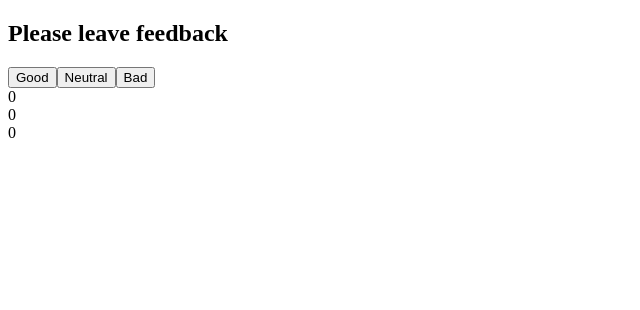
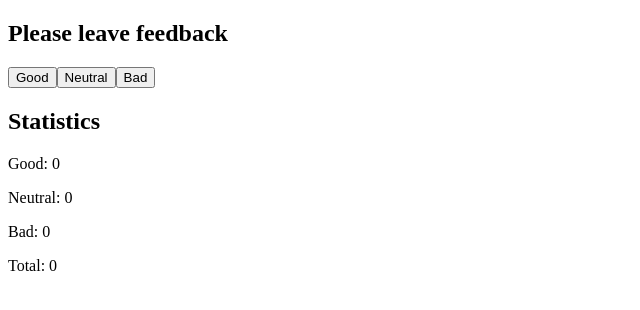
Before and after one commit to llenn4ik/goit-react-hw-02-feedback, a React (Create React App) app: page / in a window 1280 px wide. Shown: the top 310 px of the page, without its empty margins (0-640 px from the left). Built offline with nearby package versions, Linux system fonts and the light colour scheme.

Commit message:
add statistics

```diff
--- a/src/components/App.js
+++ b/src/components/App.js
@@ -1,6 +1,7 @@
 import React, { Component } from 'react';
 // ====import components
-import Feedback from '../components/Feedback'
+import Feedback from '../components/Feedback';
+import Statistics from '../components/Statistics'
 // =====import json-s
 
 // =====import styles
@@ -23,26 +24,24 @@ const INITIAL_STATE = {
 
     this.setState({ [name]: value });
     return {
-      [name]: value[name]+1,
+      value: value[name]+1,
 
     };
 
   }
-
 
   render() {
     const { good, neutral, bad } = this.state;
   return(
       <>
         <Feedback  handleChange={this.handleChange}/>
-        <div>
-          {good}
-        </div>
-        <div>
-          {neutral}
-        </div> <div>
-          {bad}
-        </div>
+        <Statistics
+          good={good}
+          neutral={neutral}
+          bad={bad}
+          // total={total}
+          // positivePercentage={persentage}
+        />
       </>
     )}
   };
--- a/src/components/Statistics.js
+++ b/src/components/Statistics.js
@@ -1,9 +1,9 @@
 import React from "react";
 
 
-const Statistics = ({ good, neutral, bad, total, positivePercentage }) => {
+const Statistics = ({ good, neutral, bad, }) => {
 
-
+let total=good+neutral+bad;
   return (
     < >
         <h2>Statistics</h2>
@@ -13,7 +13,7 @@ const Statistics = ({ good, neutral, bad, total, positivePercentage }) => {
           <p>Bad: {bad}</p>
 
           <p>Total: {total}</p>
-          <p>Positive feedback: {positivePercentage}%</p>
+          {/* <p>Positive feedback: {positivePercentage}%</p> */}
         </div>
     </>
   );
```
